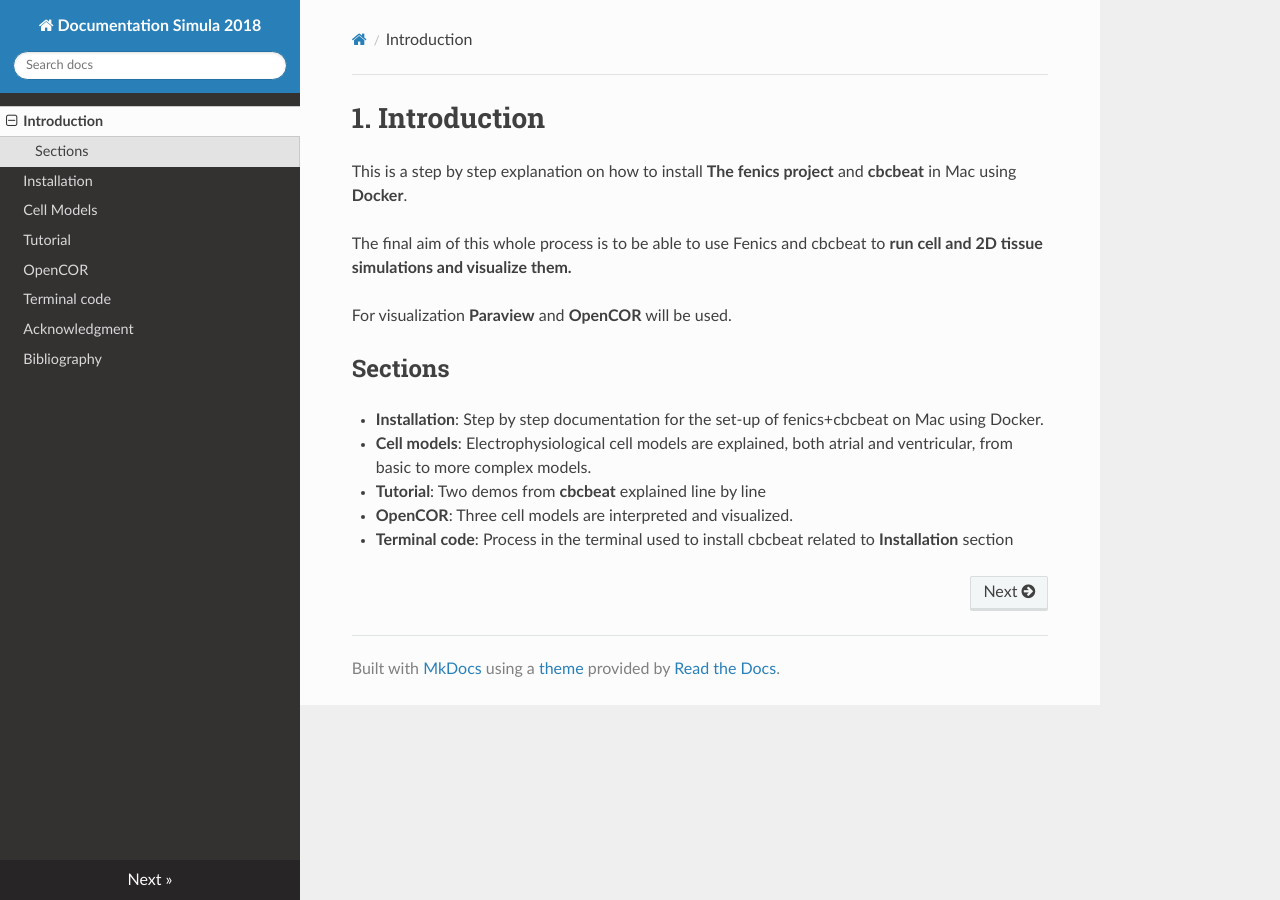
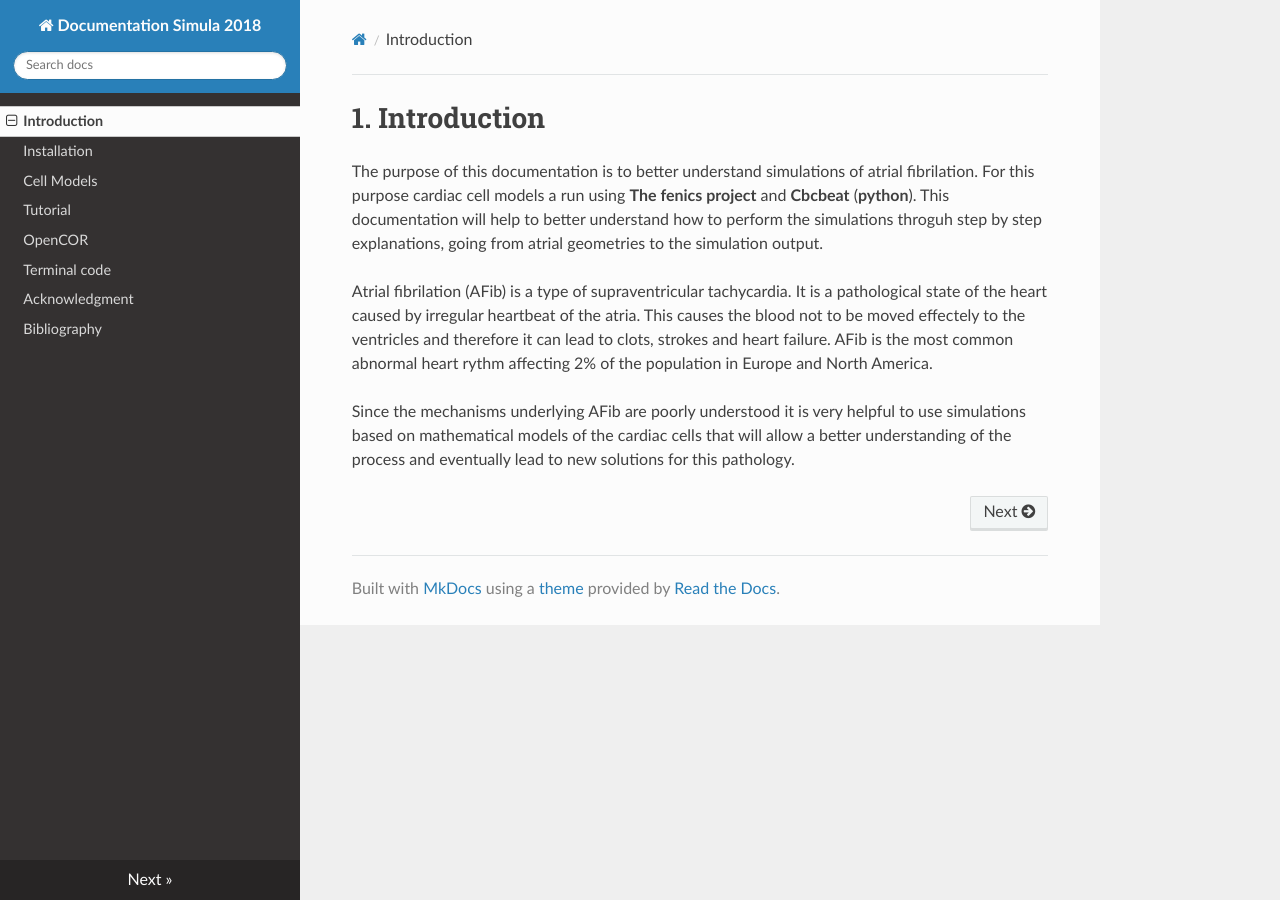
Before and after one commit to ErikaKvalem/Documentation-2018-MkDocs, an MkDocs documentation site: the page built from docs/intro.md, in a window 1280 px wide. Built offline with MkDocs 1.6.1, drawn with Linux system fonts in a browser that asks for light colours; nearby versions of some CDN libraries; old or Windows-style settings are respelled for this version of MkDocs.

Commit message:
Update intro.md

```diff
--- a/docs/intro.md
+++ b/docs/intro.md
@@ -1,20 +1,8 @@
 # 1. Introduction
 
-This is a step by step explanation on how to install **The fenics project** and **cbcbeat** in Mac using **Docker**.
+The purpose of this documentation is to better understand simulations of atrial fibrilation. For this purpose cardiac cell models a run using **The fenics project** and **Cbcbeat** (**python**).
+This documentation will help to better understand how to perform the simulations throguh step by step explanations, going from atrial geometries to the simulation output.
 
-The final aim of this whole process is to be able to use Fenics and cbcbeat to **run cell and 2D tissue simulations and visualize them.**
+Atrial fibrilation (AFib)  is a  type of supraventricular tachycardia. It is a pathological state of the heart caused by irregular heartbeat of the atria. This causes the blood not to be moved effectely to the ventricles and therefore it can lead to clots, strokes and heart failure. AFib is the most common abnormal heart rythm affecting 2% of the population in Europe and North America.
 
-For visualization **Paraview** and **OpenCOR** will be used.
-
-
-## Sections
-
-- **Installation**:  Step by step documentation for the set-up of fenics+cbcbeat on Mac using Docker.
-
-- **Cell models**: Electrophysiological cell models are explained, both atrial and ventricular, from basic to more complex models.
-
-- **Tutorial**:  Two demos from **cbcbeat** explained line by line
-
-- **OpenCOR**: Three cell models are interpreted and visualized.
-
-- **Terminal code**: Process in the terminal used to install cbcbeat related to **Installation** section
+Since the mechanisms underlying AFib are poorly understood it is very helpful to use simulations based on mathematical models of the cardiac cells that will allow a better understanding of the process and eventually lead to new solutions for this pathology.
```
